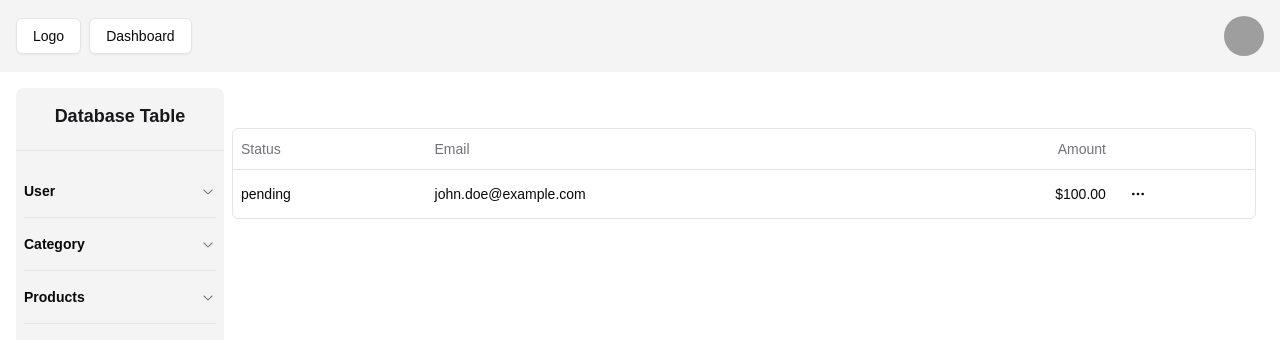
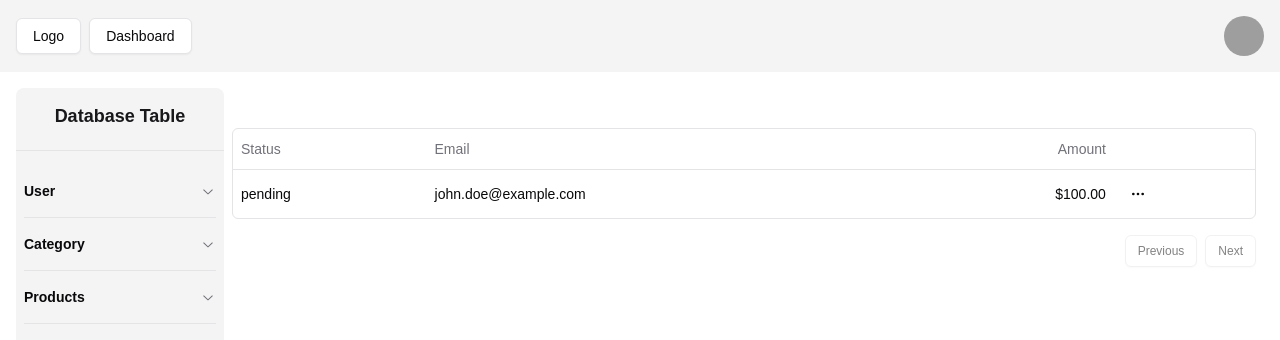
Before and after one commit to eedu7/ecommerce-api, a Next.js app in the folder frontend/: page /admin/dashboard in a window 1280 px wide. Shown: the top 340 px of the page. Built offline with nearby package versions, Linux system fonts and the light colour scheme; grey boxes are pictures that could not be loaded.

Commit message:
MINOR: added pagination to the table

```diff
--- a/frontend/src/features/admin/dashboard/components/data-table.tsx
+++ b/frontend/src/features/admin/dashboard/components/data-table.tsx
@@ -1,9 +1,11 @@
 "use client"
 
-import {ColumnDef, flexRender, getCoreRowModel, useReactTable,} from "@tanstack/react-table";
+import {ColumnDef, flexRender, getCoreRowModel, getPaginationRowModel, useReactTable} from "@tanstack/react-table";
 
 
 import {Table, TableBody, TableCell, TableHead, TableHeader, TableRow,} from "@/components/ui/table"
+import {Button} from "@/components/ui/button";
+
 
 interface DataTableProps<TData, TValue> {
     columns: ColumnDef<TData, TValue>[]
@@ -18,9 +20,12 @@
         data,
         columns,
         getCoreRowModel: getCoreRowModel(),
+        getPaginationRowModel: getPaginationRowModel(),
     })
 
     return (
+        <div>
+
             <div className="rounded-md border">
                 <Table>
                     <TableHeader>
@@ -65,5 +70,17 @@
                     </TableBody>
                 </Table>
             </div>
+            <div className="flex items-center justify-end space-x-2 py-4">
+                <Button variant="outline" size="sm" onClick={() => table.previousPage()}
+                        disabled={!table.getCanPreviousPage()}>
+                    Previous
+                </Button>
+                <Button variant="outline" size="sm" onClick={() => table.nextPage()}
+                        disabled={!table.getCanNextPage()}>
+                    Next
+                </Button>
+            </div>
+        </div>
+
     )
 }
```
Lines whose indentation alone changed are shown as unchanged.
